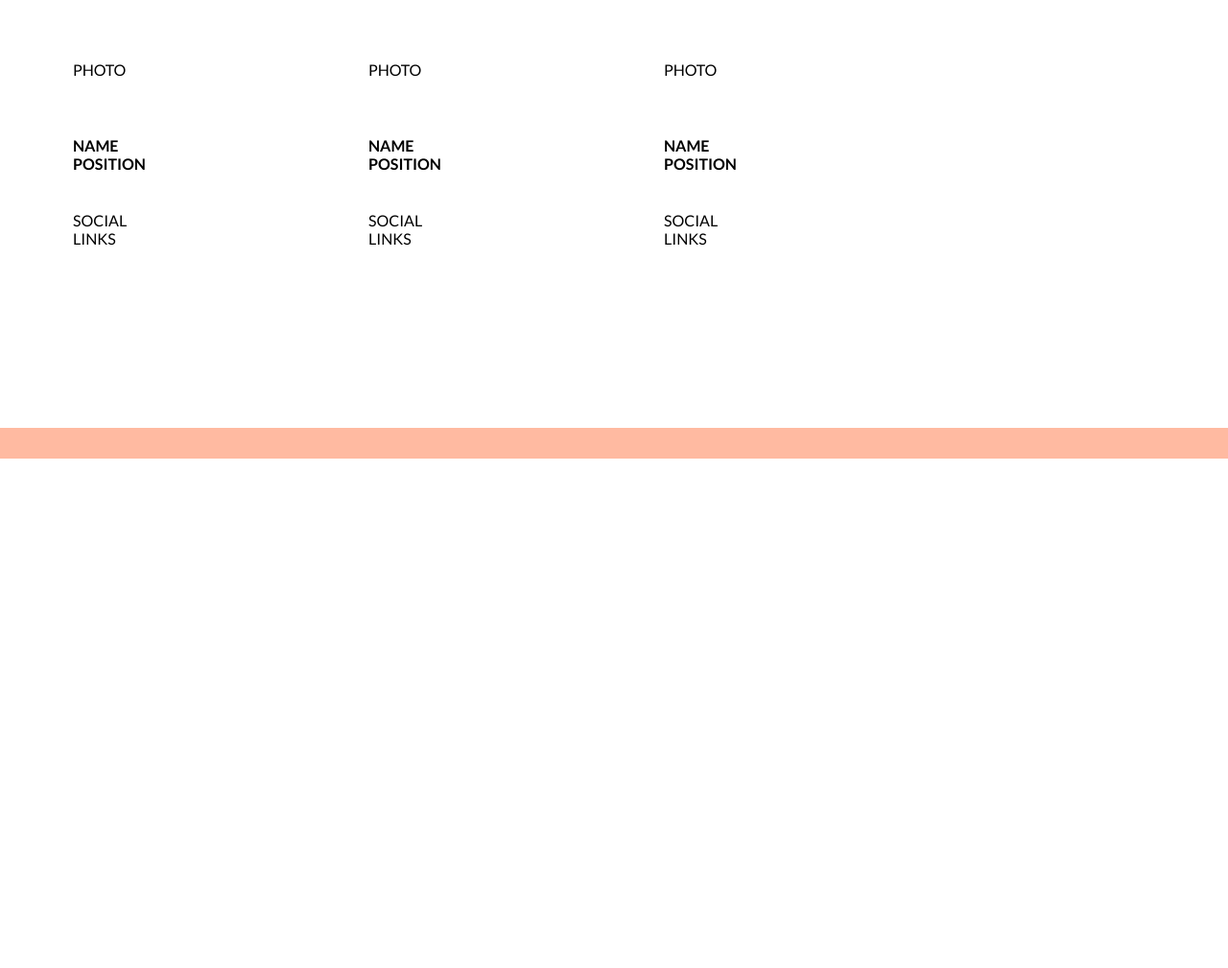
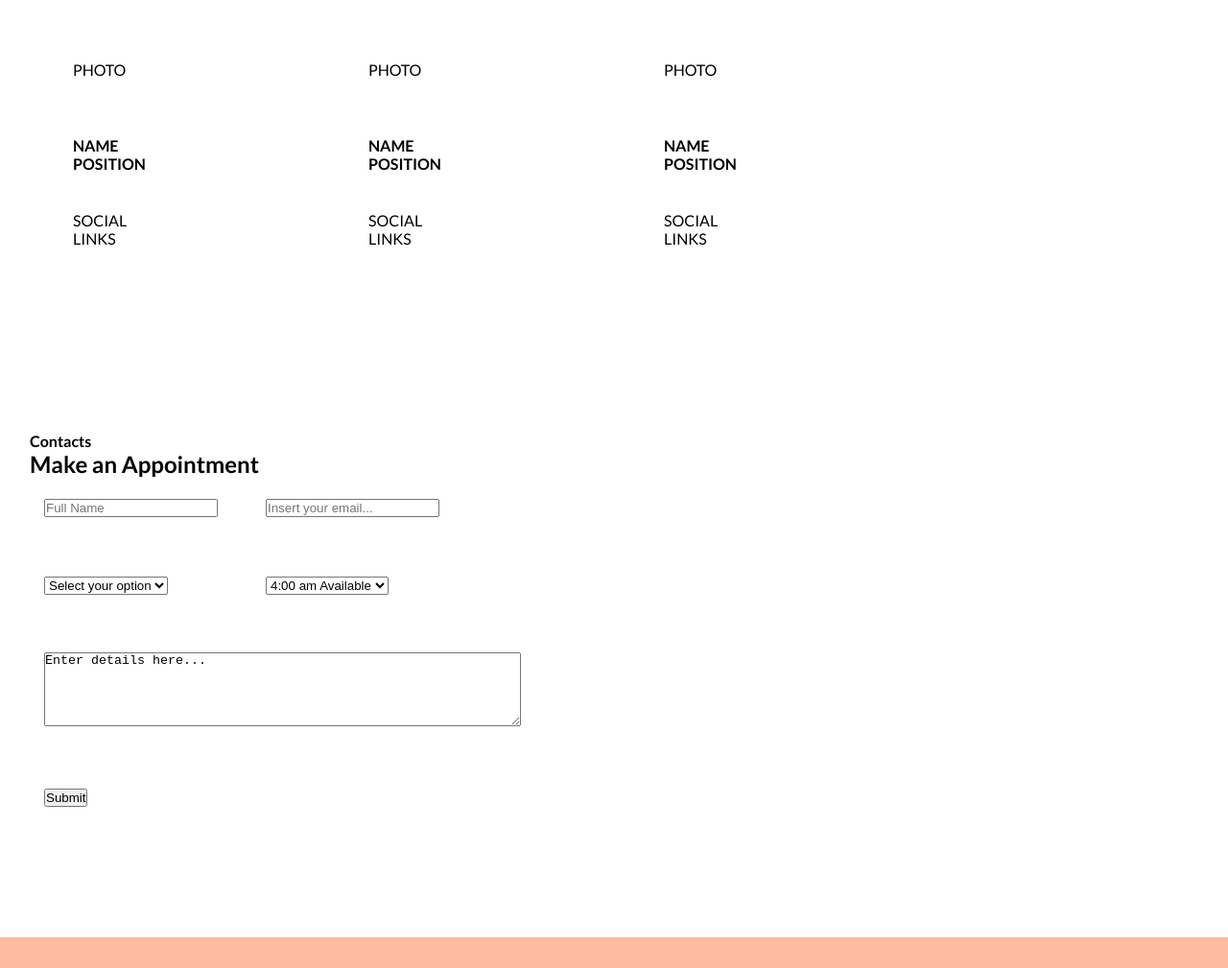
Before and after one commit to MarcoFromBerlin/website-corporate, a website: page dist/index.html in a window 1280 px wide. Shown: the part 2259-3268 px from the top of the page at 96% size. Before the commit the page ends 2737 px from the top, so only its background shows below. Drawn offline with Linux system fonts and the light colour scheme.

Commit message:
home-e contents ok, no css

```diff
--- a/dist/index.html
+++ b/dist/index.html
@@ -166,7 +166,7 @@
                   <div class="col-12">
                     + The best products start with Figma + Design with real data
                     + Lightning fast prototyping + Fastest way to organize +
-                    Work at the speed of thought.
+                    Work at the speed of thought.<br>
                     <a href="#">Learn More</a>
                   </div>
                    <div class="row">
@@ -183,7 +183,7 @@
                   <div class="col-12">
                     + The best products start with Figma + Design with real data
                     + Lightning fast prototyping + Fastest way to organize +
-                    Work at the speed of thought.
+                    Work at the speed of thought.<br>
                     <a href="#">Learn More</a>
                   </div>
                   <div class="row">
@@ -200,7 +200,7 @@
                   <div class="col-12">
                     + The best products start with Figma + Design with real data
                     + Lightning fast prototyping + Fastest way to organize +
-                    Work at the speed of thought.
+                    Work at the speed of thought.<br>
                     <a href="#">Learn More</a>
                   </div>
                   <div class="row">
@@ -290,18 +290,85 @@
           </div>
         </div>
         </div>
-
-
-
-
       </div>
 
       <!-- HOME D - END -->
       <!-- HOME E - START -->
 
       <div id="home-e">
-        <div class="container"></div>
-      </div>
+        <div class="container">
+<div class="row">
+    <div class="col-6"><h4>Contacts</h4>
+        <h2>Make an Appointment</h2>
+
+
+        <div class="row">
+            <div class="col-6"><input type="text" placeholder="Full Name" /></div>
+            <div class="col-6"><input type="email" placeholder="Insert your email..." /></div>
+        </div>
+        <div class="row">
+            <div class="col-6">
+
+                <select name="cars" id="cars">
+                    <option value="" disabled selected>Select your option</option>
+
+  <option value="volvo">Volvo</option>
+  <option value="saab">Saab</option>
+  <option value="mercedes">Mercedes</option>
+  <option value="audi">Audi</option>
+</select>
+
+
+</div>
+            <div class="col-6">
+
+                 <select name="cars" id="cars">
+                    <option value="" disabled selected>4:00 am Available</option>
+
+  <option value="volvo">Volvo</option>
+  <option value="saab">Saab</option>
+  <option value="mercedes">Mercedes</option>
+  <option value="audi">Audi</option>
+</select>
+
+
+
+            </div>
+        </div>
+        <div class="row">
+            <div class="col-12">
+
+             <textarea rows = "5" cols = "60" name = "description">Enter details here...
+         </textarea><br></div>
+        </div>
+        <div class="row">
+            <div class="col-6"><button>Submit</button></div>
+            <div class="col-6"></div>
+        </div>
+
+    <!-- <div class="row newsletter">
+            <h1>BUILDING A HOUSE?</h1>
+            <p>
+              You'll get to personalize the details of your house when you're
+              building a house from the ground up—from the layout
+            </p>
+            <form>
+              <input type="email" placeholder="Insert your email..." />
+              <button>Submit</button>
+            </form>
+          </div> -->
+
+
+          <div class="col-6"></div>
+
+        </div>
+
+            </div>
+
+</div>
+
+        </div>
+
 
       <!-- HOME E - END -->
       <!-- FOOTER - START -->
```
